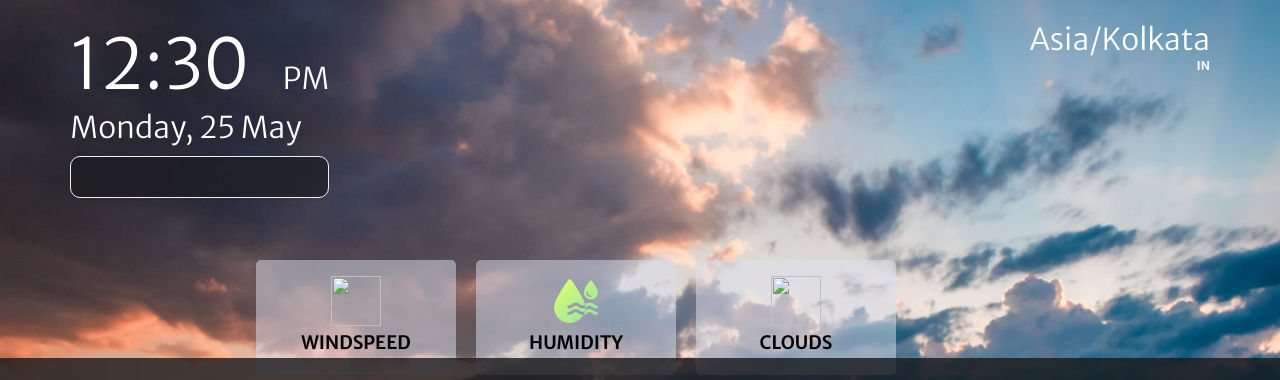
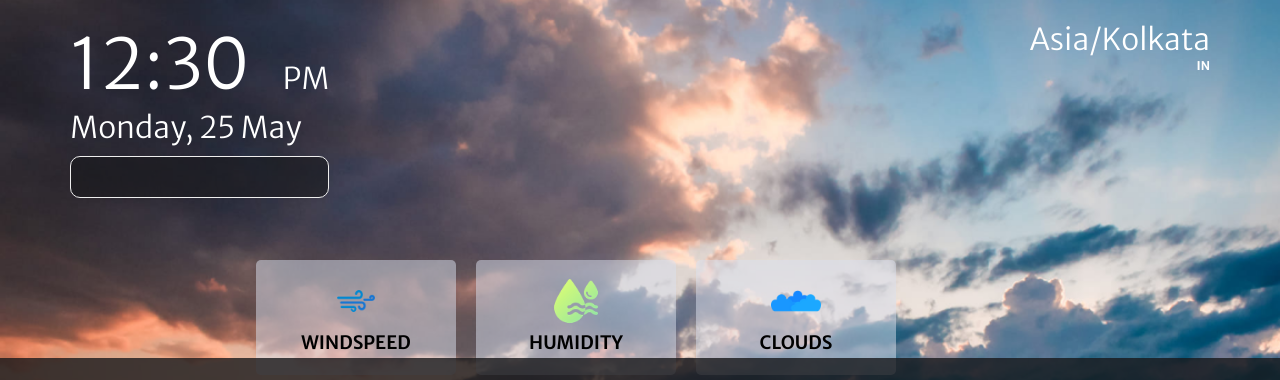
Before and after one commit to harignanesh/Weather-App-main, a plain HTML site: page index.html in a window 1280 px wide. Shown: the top 380 px of the page. Drawn offline with nearby package versions, Linux system fonts and the light colour scheme; the site is published under a folder, as on GitHub Pages, so addresses that start at the root find nothing.

Commit message:
change file name

```diff
--- a/index.html
+++ b/index.html
@@ -101,7 +101,7 @@
 
       <!--card 1-->
       <div class="parameter">
-          <img src="/assets/wind.png" >
+          <img src="assets/wind.png" >
           <p>windspeed</p>
           <p data-windspeed></p>
       </div>
@@ -115,7 +115,7 @@
 
       <!--card 3-->
       <div class="parameter">
-          <img src="/assets/cloud.png" >
+          <img src="assets/cloud.png" >
           <p>Clouds</p>
           <p data-cloudiness></p>
       </div>
--- a/script.js
+++ b/script.js
@@ -46,7 +46,6 @@ let oldTab = userTab;
 const API_KEY = "d1845658f92b31c64bd94f06f7188c9c";
 oldTab.classList.add("current-tab");
 getfromSessionStorage();
-fetchSearchWeatherInfo('chennai');
 function switchTab(newTab) {
     if(newTab != oldTab) {
         oldTab.classList.remove("current-tab");
```
Also changed, not shown: New folder/dummy.html (renamed from New folder/index.html).
